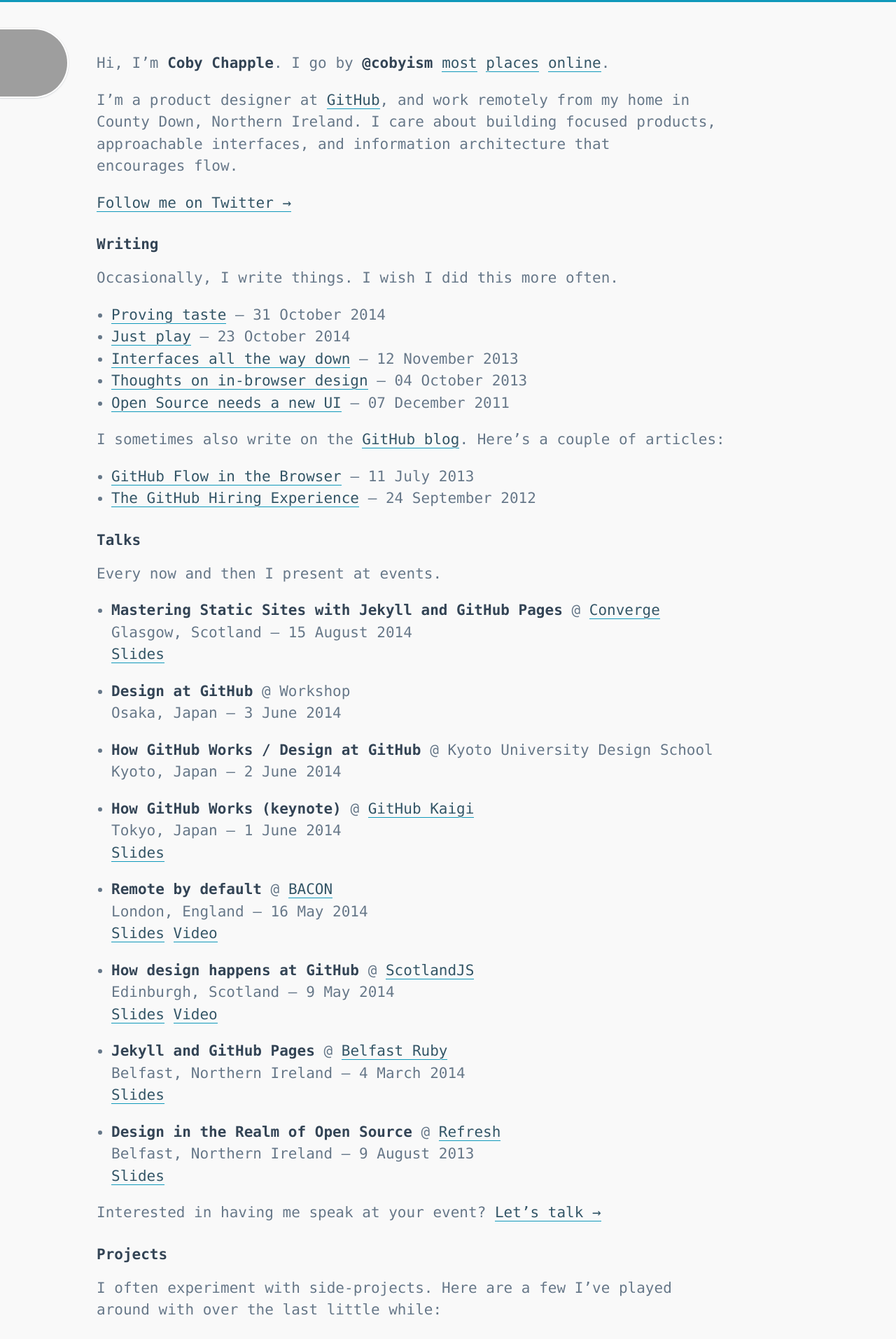
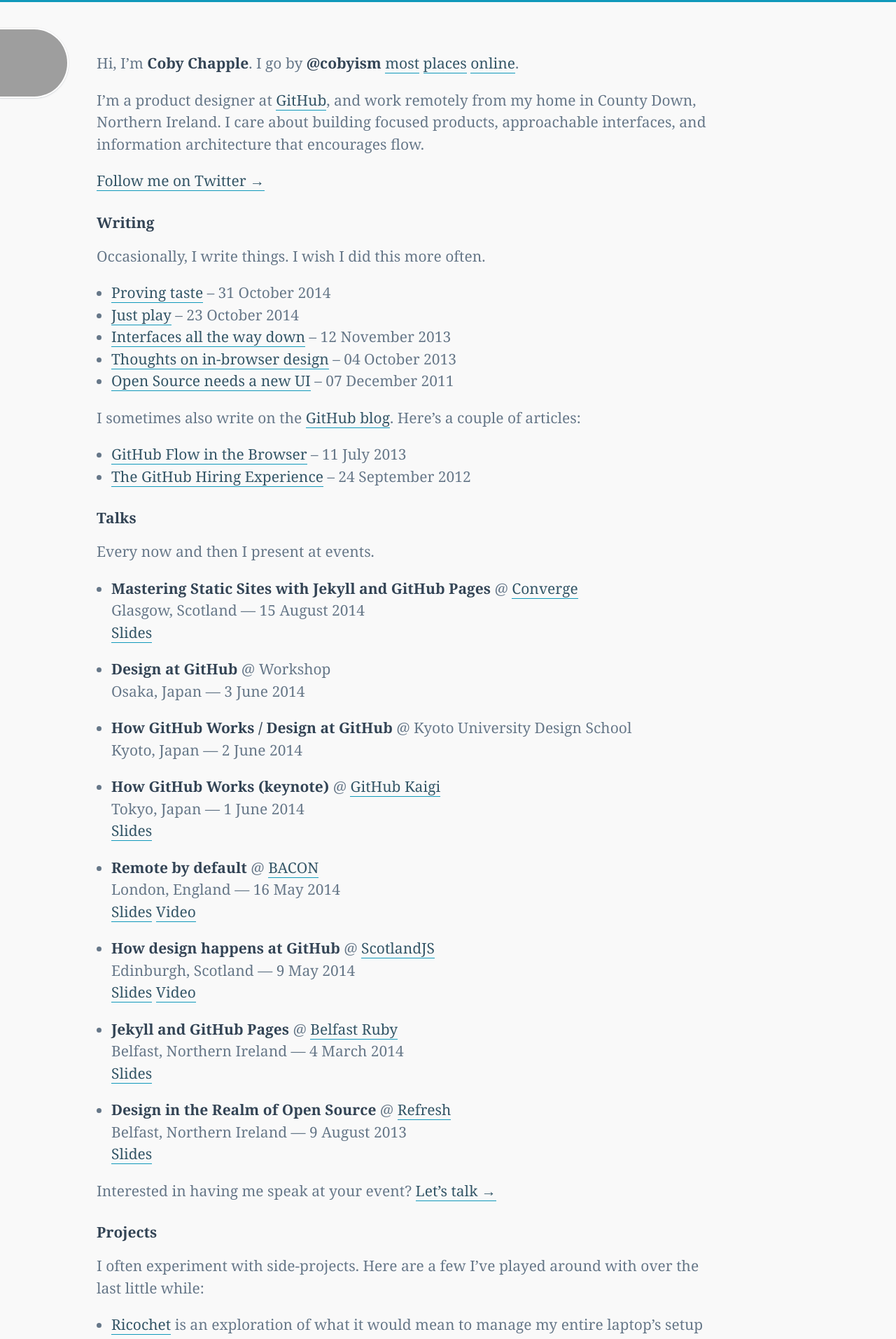
Before and after one commit to cobyism/archived-cobyism.github.io, a Jekyll site: the page built from index.md, in a window 1280 px wide. Shown: the top 1914 px of the page at 70% size. Built offline with Jekyll 4.4.1, drawn with Linux system fonts in a browser that asks for light colours; emoji names are drawn with the system emoji font; comment, search, counter and statistics services are not loaded; grey boxes are pictures that could not be loaded.

Commit message:
try switching to Tisa via Typekit

```diff
--- a/_includes/head.html
+++ b/_includes/head.html
@@ -11,6 +11,10 @@
     {% endif %}
   </title>
 
+  <!-- Fonts from Typekit -->
+  <script src="//use.typekit.net/lap3car.js"></script>
+  <script>try{Typekit.load();}catch(e){}</script>
+
   <link rel="stylesheet" href="{{ site.baseurl }}public/css/normalize.css">
   <link rel="stylesheet" href="{{ site.baseurl }}public/css/styles.css">
 
--- a/public/css/styles.scss
+++ b/public/css/styles.scss
@@ -2,7 +2,7 @@
 ---
 
 html {
-  font-family: Consolas, "Liberation Mono", Menlo, Courier, monospace;
+  font-family: "ff-tisa-web-pro", Georgia, serif;
   font-size: 16px;
   line-height: 1.5;
   -webkit-font-smoothing: antialiased;
```
